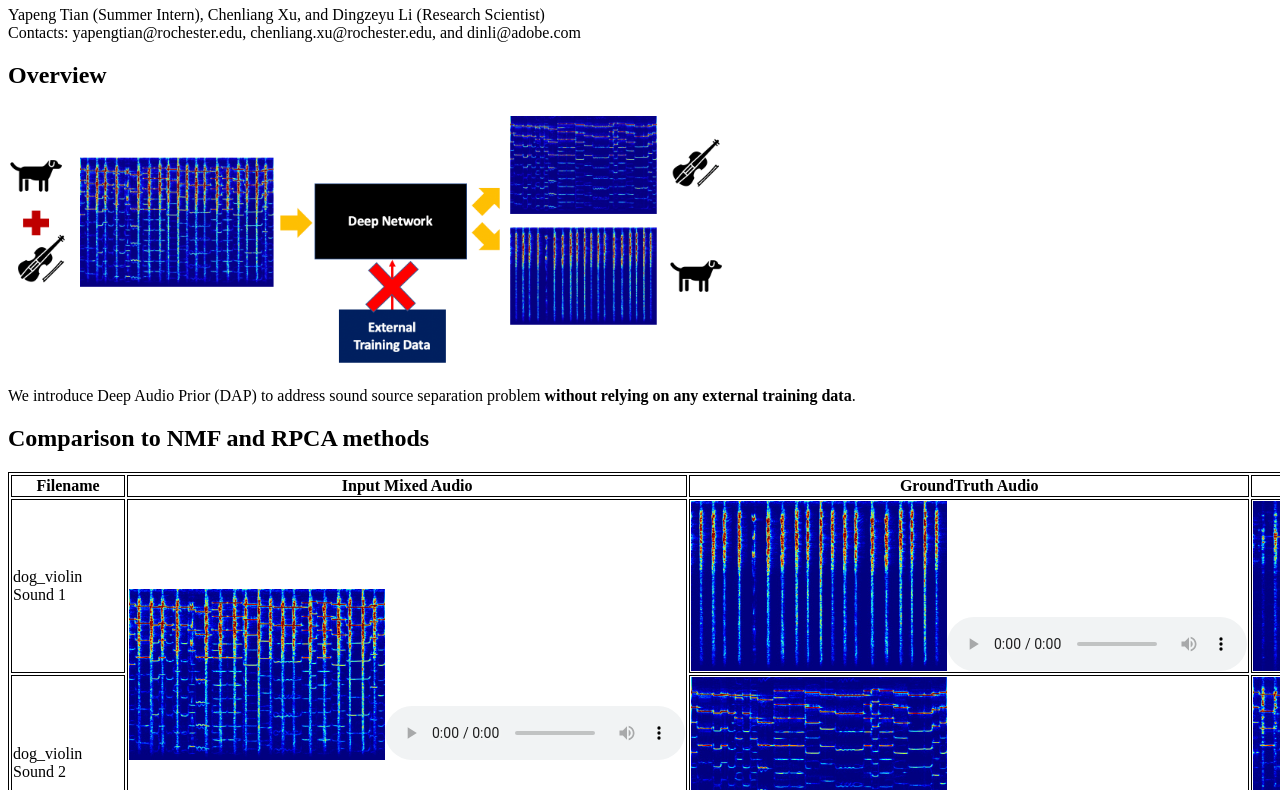
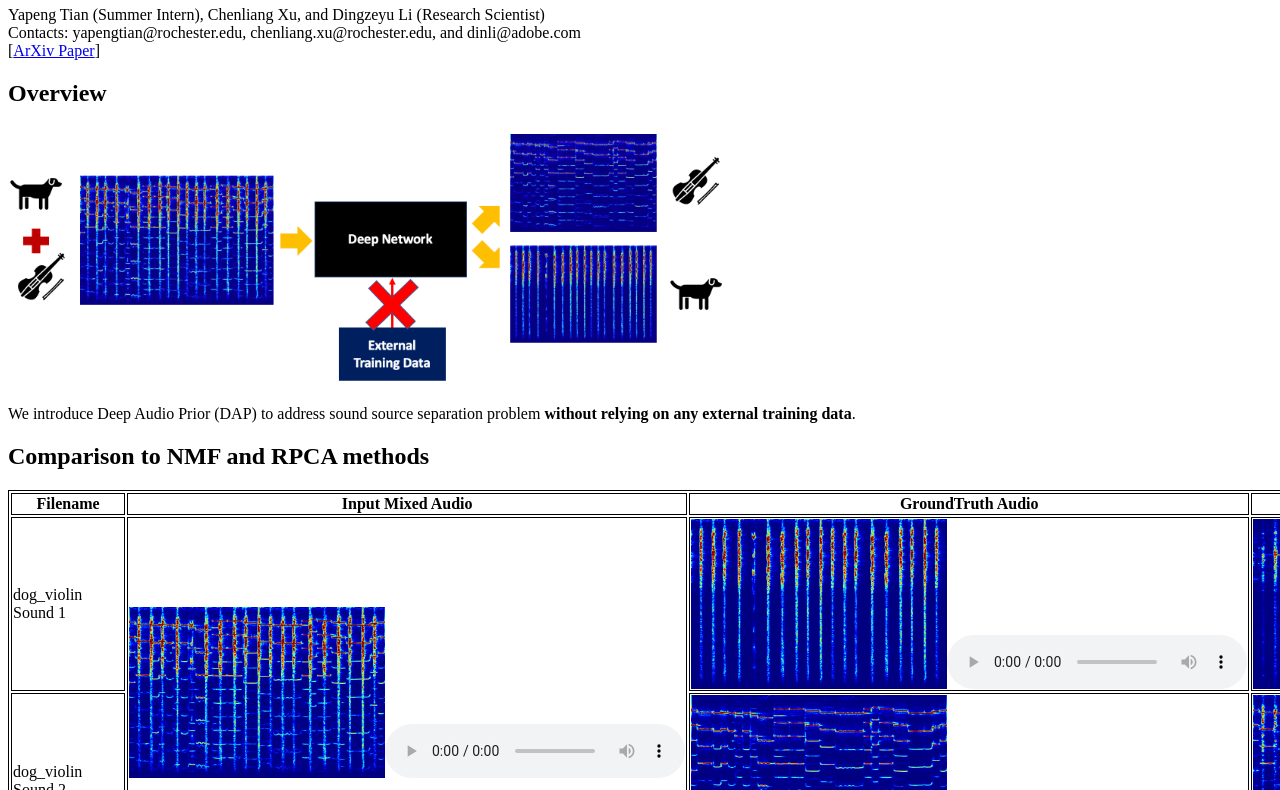
Before and after one commit to adobe/Deep-Audio-Prior, a plain HTML site: page docs/index.html in a window 1280 px wide. Shown: the part 60-850 px from the top of the page. Drawn offline with Linux system fonts and the light colour scheme.

Commit message:
Update index.html

```diff
--- a/docs/index.html
+++ b/docs/index.html
@@ -17,6 +17,7 @@ written permission of Adobe.
     <p>Yapeng Tian (Summer Intern), Chenliang Xu, and Dingzeyu Li (Research Scientist)<br>
     Contacts: yapengtian@rochester.edu, chenliang.xu@rochester.edu, and dinli@adobe.com
     <br>
+    [<a href="https://arxiv.org/pdf/1912.10292v1.pdf">ArXiv Paper</a>]
     </p>
 
 
```
